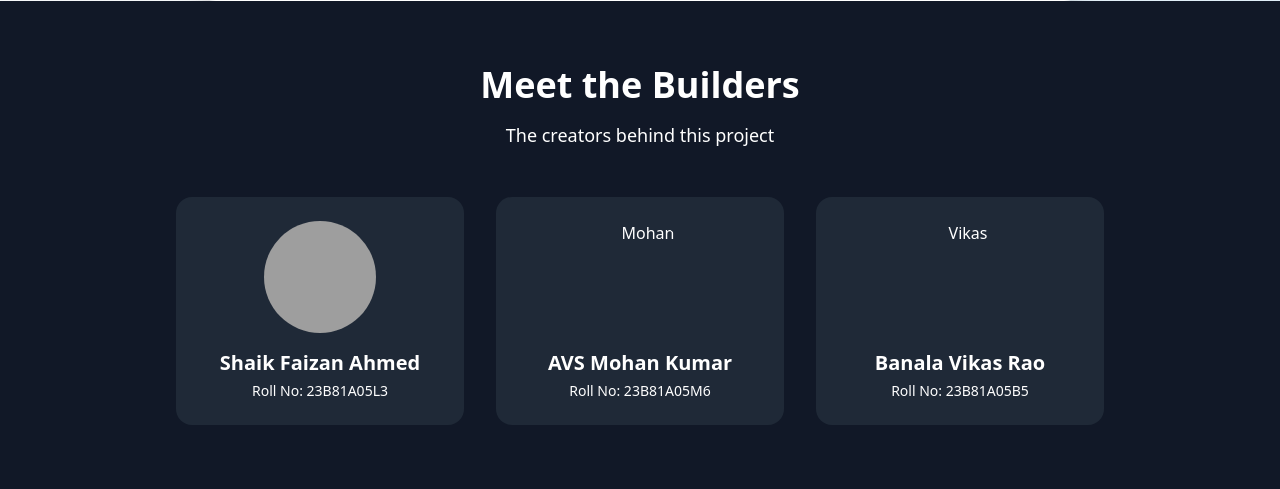
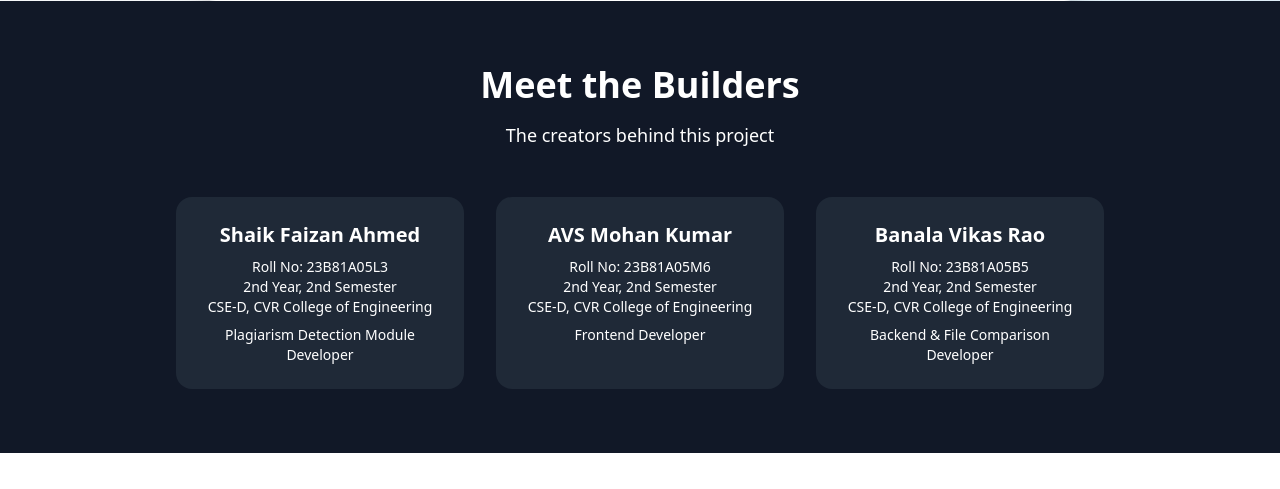
Before and after one commit to Shaik-Faizan-Ahmed/PlagCheck, a Flask app: page / in a window 1280 px wide. Shown: the part 767-1256 px from the top of the page. After the commit the page ends 1220 px from the top, so only its background shows below. Run offline with Flask 3, Linux system fonts and the light colour scheme; some libraries are stand-ins or nearby versions; grey boxes are pictures that could not be loaded.

Commit message:
modified meet the builders

```diff
--- a/templates/index.html
+++ b/templates/index.html
@@ -264,23 +264,33 @@
   <h2 class="text-4xl font-bold text-center mb-4">Meet the Builders</h2>
   <p class="text-center text-lg mb-12">The creators behind this project</p>
   <div class="flex flex-wrap justify-center gap-8">
+    <!-- Faizan's Card -->
     <div class="bg-gray-800 rounded-2xl p-6 w-72 text-center">
-        <img src="https://avatars.githubusercontent.com/u/113419160" alt="Faizan" class="w-28 h-28 mx-auto rounded-full object-cover mb-4">
-        <h3 class="text-xl font-semibold">Shaik Faizan Ahmed</h3>
-        <p class="text-sm mt-1">Roll No: 23B81A05L3</p>
+      <h3 class="text-xl font-semibold mb-2">Shaik Faizan Ahmed</h3>
+      <p class="text-sm">Roll No: 23B81A05L3</p>
+      <p class="text-sm">2nd Year, 2nd Semester</p>
+      <p class="text-sm">CSE-D, CVR College of Engineering</p>
+      <p class="text-sm mt-2">Plagiarism Detection Module Developer</p>
     </div>
+    <!-- Mohan's Card -->
     <div class="bg-gray-800 rounded-2xl p-6 w-72 text-center">
-        <img src="https://via.placeholder.com/120" alt="Mohan" class="w-28 h-28 mx-auto rounded-full object-cover mb-4">
-        <h3 class="text-xl font-semibold">AVS Mohan Kumar</h3>
-        <p class="text-sm mt-1">Roll No: 23B81A05M6</p>
+      <h3 class="text-xl font-semibold mb-2">AVS Mohan Kumar</h3>
+      <p class="text-sm">Roll No: 23B81A05M6</p>
+      <p class="text-sm">2nd Year, 2nd Semester</p>
+      <p class="text-sm">CSE-D, CVR College of Engineering</p>
+      <p class="text-sm mt-2">Frontend Developer</p>
     </div>
+    <!-- Vikas's Card -->
     <div class="bg-gray-800 rounded-2xl p-6 w-72 text-center">
-        <img src="https://via.placeholder.com/120" alt="Vikas" class="w-28 h-28 mx-auto rounded-full object-cover mb-4">
-        <h3 class="text-xl font-semibold">Banala Vikas Rao</h3>
-        <p class="text-sm mt-1">Roll No: 23B81A05B5</p>
+      <h3 class="text-xl font-semibold mb-2">Banala Vikas Rao</h3>
+      <p class="text-sm">Roll No: 23B81A05B5</p>
+      <p class="text-sm">2nd Year, 2nd Semester</p>
+      <p class="text-sm">CSE-D, CVR College of Engineering</p>
+      <p class="text-sm mt-2">Backend & File Comparison Developer</p>
     </div>
   </div>
 </section>
 
+
 </body>
 </html>
```
Also changed, not shown: history.json (+1 -1 lines). Lines whose indentation alone changed are shown as unchanged.
